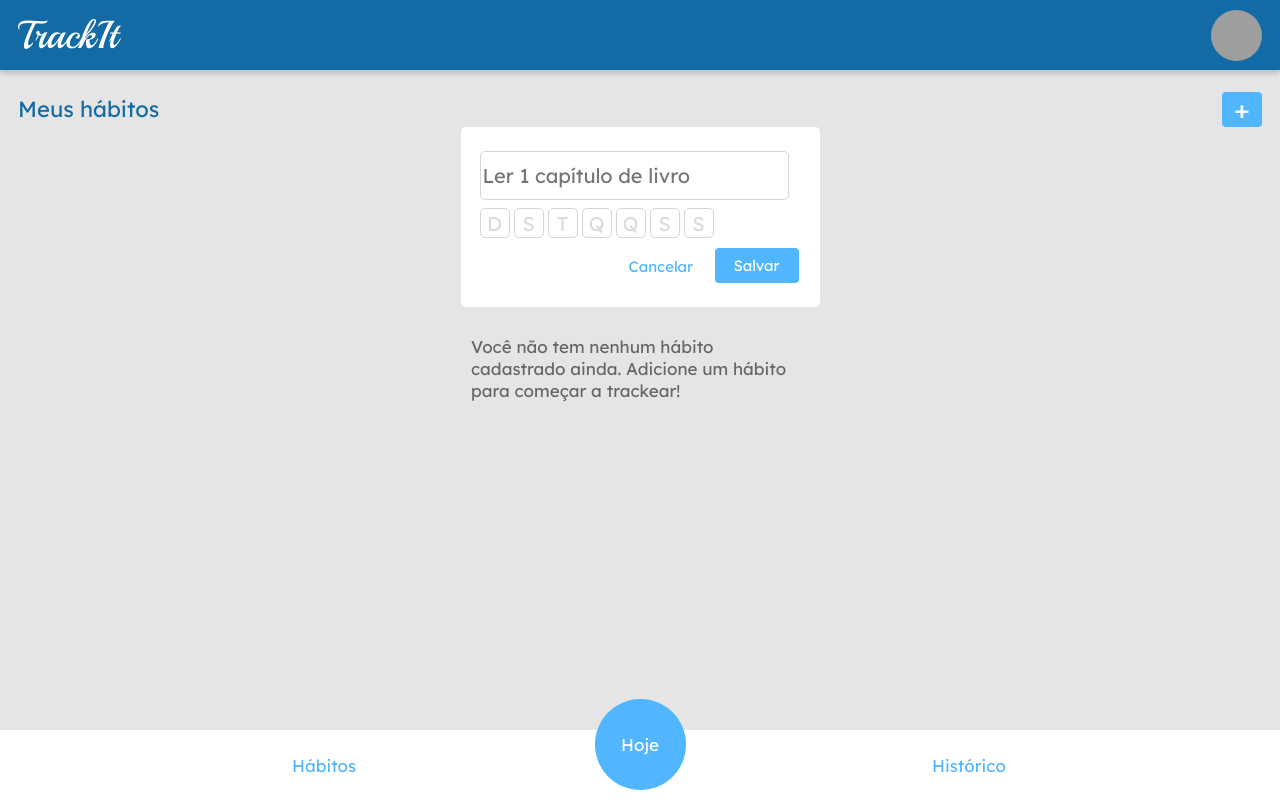
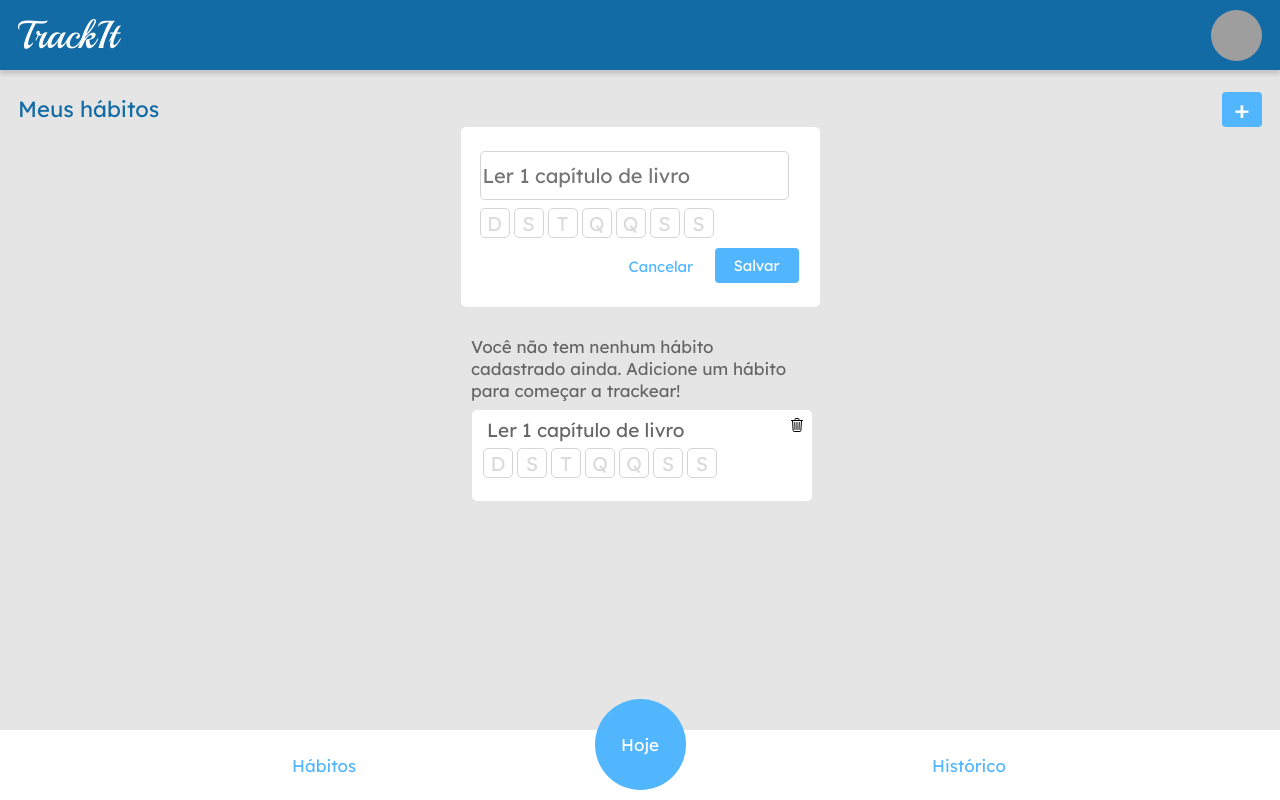
Before and after one commit to deborahwyny/projeto11-trackit, a React (Vite) app: page /habitos in a window 1280 px wide. Built offline with nearby package versions, Linux system fonts and the light colour scheme; grey boxes are pictures that could not be loaded.

Commit message:
card cadastrados

```diff
--- a/package.json
+++ b/package.json
@@ -12,8 +12,10 @@
   "dependencies": {
     "@ionic/react": "^7.0.10",
     "axios": "^1.4.0",
+    "ionicons": "^7.1.2",
     "react": "^18.2.0",
     "react-dom": "^18.2.0",
+    "react-loader-spinner": "^5.3.4",
     "react-router-dom": "^6.11.2",
     "styled-components": "^5.3.11"
   },
--- /dev/null
+++ b/src/componentes/cardCadastrados.jsx
@@ -0,0 +1,88 @@
+import React from "react";
+import styled from "styled-components";
+import { IonIcon } from "@ionic/react";
+import { trashOutline } from "ionicons/icons";
+
+function CardCadastrados(){
+    return (
+
+        <ConteinerCadastrados>
+
+        <HabitosCadastrados>
+          <TituloCadastrado>Ler 1 capítulo de livro</TituloCadastrado>
+          <StyledIcon icon={trashOutline} />
+          <ConteinerBotao>
+          <BotaoCadastrados>D</BotaoCadastrados>
+          <BotaoCadastrados>S</BotaoCadastrados>
+          <BotaoCadastrados>T</BotaoCadastrados>
+          <BotaoCadastrados>Q</BotaoCadastrados>
+          <BotaoCadastrados>Q</BotaoCadastrados>
+          <BotaoCadastrados>S</BotaoCadastrados>
+          <BotaoCadastrados>S</BotaoCadastrados>
+          </ConteinerBotao>
+        </HabitosCadastrados>
+        </ConteinerCadastrados>
+
+    )
+}
+
+const StyledIcon = styled(IonIcon)`
+position: absolute;
+top: 7px;
+right: 7px;
+`
+
+const HabitosCadastrados = styled.div`
+width: 340px;
+height: 91px;
+background: #FFFFFF;
+border-radius: 5px;
+margin: 0 0 0 4px;
+position: relative;
+
+`
+const TituloCadastrado = styled.h2`
+width: 100%;
+height: 30px;
+font-family: 'Lexend Deca';
+font-style: normal;
+font-weight: 400;
+font-size: 19px;
+line-height: 25px;
+color: #666666;
+align-items: center;
+margin: 8px 0 0 15px;
+`
+const ConteinerCadastrados = styled.div`
+display:flex;
+flex-direction: column;
+justify-content: center;
+align-items: center;
+`
+
+const ConteinerBotao = styled.div`
+display: flex;
+flex-direction: row;
+gap: 4px;
+margin: 0 0 0 11px;
+
+`
+
+const BotaoCadastrados = styled.button`
+width: 30px;
+height: 30px;
+background: #FFFFFF;
+border: 1px solid #D5D5D5;
+border-radius: 5px;
+font-family: 'Lexend Deca';
+font-style: normal;
+font-weight: 400;
+font-size: 19.976px;
+line-height: 25px;
+color: #DBDBDB;
+
+`
+
+
+
+export default CardCadastrados;
--- a/src/paginas/habitos.jsx
+++ b/src/paginas/habitos.jsx
@@ -3,6 +3,10 @@ import styled from "styled-components";
 import Header from "../componentes/header";
 import Footer from "../componentes/footer";
 import CardCadastro from "../componentes/cardCadastro";
+import CardCadastrados from "../componentes/cardCadastrados";
+// import { IonIcon } from "@ionic/react";
+// import { trashOutline } from "@ionic/react";
+
 
 function Habitos() {
   return (
@@ -17,13 +21,16 @@ function Habitos() {
         <AdicioneHabitos>
           Você não tem nenhum hábito cadastrado ainda. Adicione um hábito para
           começar a trackear!
-        </AdicioneHabitos>
+          </AdicioneHabitos>
+
+        <CardCadastrados />
       </Conteinercadastro>
 
      <Footer />
     </Conteiner>
   );
 }
+
 
 const Conteiner = styled.div`
      background-color: #E5E5E5;
--- a/src/paginas/login.jsx
+++ b/src/paginas/login.jsx
@@ -1,17 +1,44 @@
-import React from "react";
+import React, { useState } from "react";
 import styled from "styled-components";
-import { Link } from "react-router-dom";
+import { Link, useNavigate } from "react-router-dom";
 import Logo from "../componentes/logo";
+import axios from "axios";
+// import "react-loader-spinner/dist/loader/css/react-spinner-loader.css";
 
-function Login({logoImage}) {
+
+function Login() {
+
+  const [email, setEmail] = useState("");
+  const [password, setPassword] = useState("");
+  const navegate = useNavigate();
+  // const [loading, setLoading] = useState(false);
+
+
+  function login(e){
+    e.preventDefault();
+    // setLoading(true);
+
+    const URL= 'https://mock-api.bootcamp.respondeai.com.br/api/v2/trackit/auth/login';
+
+    const novoLogin = { email, password };
+
+    const promise = axios.post(URL, novoLogin);
+
+    promise.then (resposta => {console.log(resposta.data)
+    navegate('/habitos')
+    // setLoading(false)
+  });
+    promise.catch(erro => {console.log(erro.response)
+      });
+  };
+
   return (
     <ConteinerLogin>
       <Logo />
-      {/* <Titulo>TrackIt</Titulo> */}
       <ConteinerInputs>
-        <InputEmail type="email" placeholder="email"></InputEmail>
-        <InputSenha type="password" placeholder="senha" />
-        <BotaoLogin>entrar</BotaoLogin>
+        <InputEmail type="email" value={email} onChange={(e)=> setEmail(e.target.value)} placeholder="email"></InputEmail>
+        <InputSenha type="password" value={password} onChange={(e)=> setPassword (e.target.value)} placeholder="senha" />
+        <BotaoLogin onClick={login}>entrar</BotaoLogin>
       </ConteinerInputs>
       <Link to="/cadastro"><LinkCadastrese >Não tem uma conta? Cadastre-se!</LinkCadastrese></Link>
     </ConteinerLogin>
@@ -26,18 +53,6 @@ const ConteinerLogin = styled.div`
   height: 100vh;
 `;
 
-// const Titulo = styled.h1`
-//   width: 180px;
-//   height: 86.23px;
-//   font-family: "Playball", cursive;
-//   font-style: normal;
-//   font-weight: 400;
-//   font-size: 68.982px;
-//   line-height: 86px;
-//   text-align: center;
-//   color: #126ba5;
-//   margin-bottom: 32px
-// `;
 const ConteinerInputs = styled.form`
   display: flex;
   justify-content: center;
@@ -90,6 +105,12 @@ const BotaoLogin = styled.button`
   line-height: 26px;
   text-align: center;
   color: #ffffff;
+  /* {loading ? (
+    <Loader type="ThreeDots" color="#FFFFFF" height={16} width={16} />
+  ) : (
+    "entrar"
+  )} */
+
 `;
 const LinkCadastrese = styled.p`
   width: 232px;
```
Also changed, not shown: src/paginas/cadastro.jsx (+0 -13 lines), 1 other file (tests, documents, lock files or other folders).
